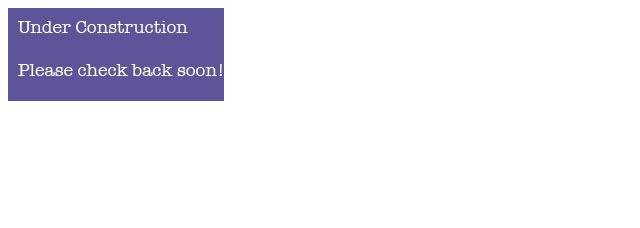
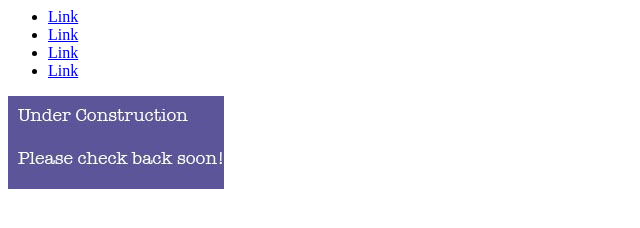
Before and after one commit to logancarter/logancarter.github.io, a plain HTML site: page index.html in a window 1280 px wide. Shown: the whole page, without its empty margins (0-640 px from the left). Drawn offline with Linux system fonts and the light colour scheme.

Commit message:
attempted to add menu

```diff
--- a/index.html
+++ b/index.html
@@ -4,7 +4,12 @@
 		<title> Logan Carter's Work in Progress </title>
 		<link rel="icon" type="image/ico" href="http://logancarter.github.io/favicon.ico"/>
 	</head>
-
+		<ul id="menu">
+    		<li><a href="#">Link</a></li>
+    		<li><a href="#">Link</a></li>
+    		<li><a href="#">Link</a></li>
+    		<li><a href="#">Link</a></li>
+		</ul>
 	<body>
 		<img src="http://logancarter.github.io/construction.jpg"/>
 	</body>
```
